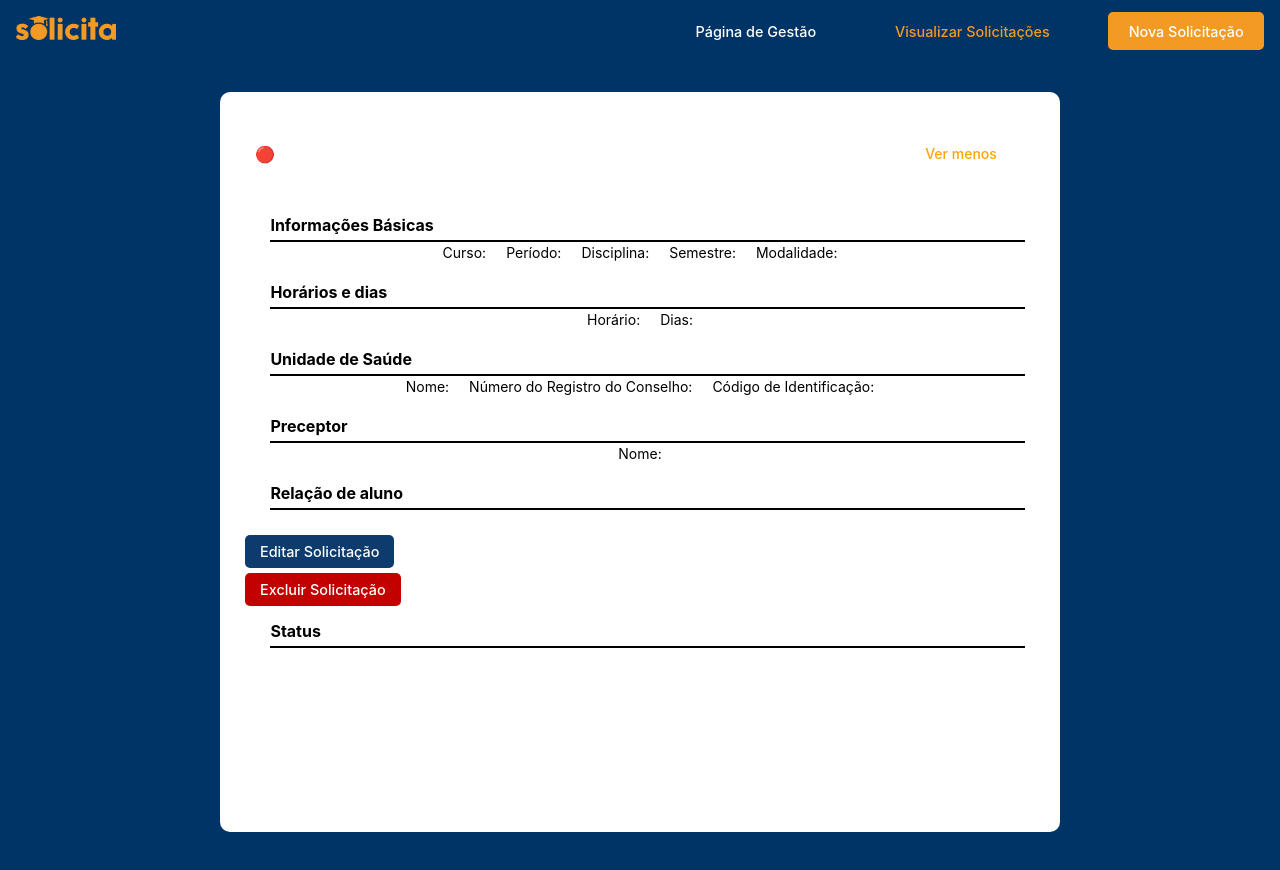
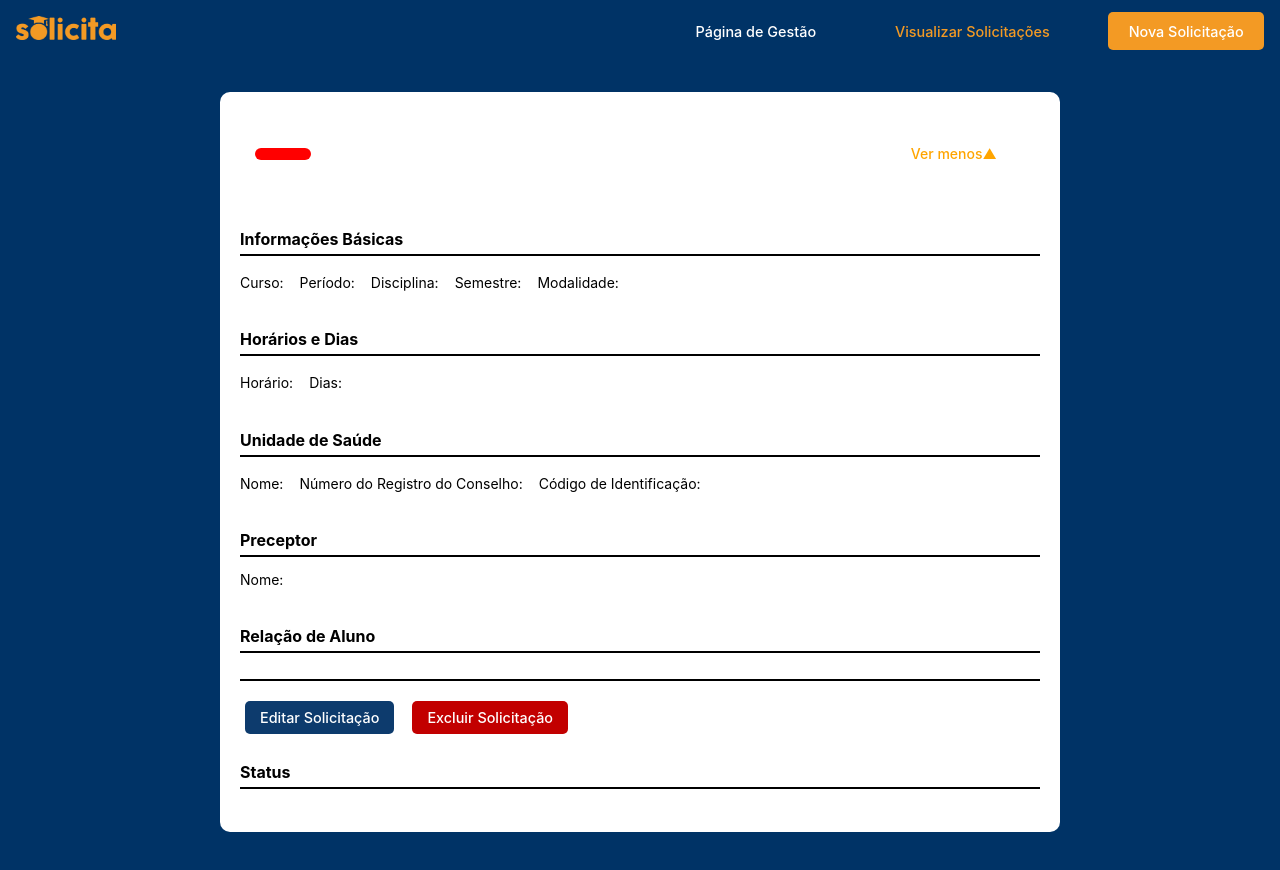
Before and after one commit to laisqueiroz/solicita, a Vue app in the folder frontend/: page /visualizar-solicitacao-VerMais in a window 1280 px wide. Shown: the top 870 px of the page. Built offline with nearby package versions, Linux system fonts and the light colour scheme.

Commit message:
criação da tela de ver mais

```diff
--- a/frontend/src/views/VerMaisVisualizarSolictIE.vue
+++ b/frontend/src/views/VerMaisVisualizarSolictIE.vue
@@ -1,76 +1,66 @@
 <template>
   <div class="container">
     <HeaderIE />
-      <div class="tabela">
+    <form class="tabela">
       <div class="nav">
-          <div>🔴</div>
-          <button class="ver-mais-btn" @click="toggleVerMais">Ver menos</button>
+        <div class="tag-status"></div>
+        <button class="ver-mais-btn" type="button">
+          Ver menos <span class="arrow">▲</span>
+        </button>
       </div>
 
-        <div class="divider"></div>
+      <section>
+        <h2>Informações Básicas</h2>
+        <div class="informations">
+          <p>Curso: </p>
+          <p>Período: </p>
+          <p>Disciplina: </p>
+          <p>Semestre: </p>
+          <p>Modalidade: </p>
+        </div>
+      </section>
 
-        <div class="section">
-          <div class="section-title">Informações Básicas</div>
-          <div class="info-text">
-            <p>Curso:</p>
-            <p>Período:</p>
-            <p>Disciplina:</p>
-            <p>Semestre:</p>
-            <p>Modalidade:</p>
+      <section>
+        <h2>Horários e Dias</h2>
+        <div class="informations">
+          <p>Horário: </p>
+          <p>Dias: </p>
         </div>
+      </section>
+
+      <section>
+        <h2>Unidade de Saúde</h2>
+        <div class="informations">
+          <p>Nome: </p>
+          <p>Número do Registro do Conselho: </p>
+          <p>Código de Identificação: </p>
         </div>
+      </section>
 
-        <div class="divider"></div>
+      <section>
+        <h2>Preceptor</h2>
+        <p>Nome: </p>
+      </section>
 
-        <div class="section">
-          <div class="section-title">Horários e dias</div>
-          <div class="info-text">
-            <p>Horário:</p>
-            <p>Dias:</p>
-          </div>
-        </div>
-
-        <div class="divider"></div>
-
-        <div class="section">
-          <div class="section-title">Unidade de Saúde</div>
-          <div class="info-text">
-            <p>Nome:</p>
-            <p>Número do Registro do Conselho:</p>
-            <p>Código de Identificação:</p>
-          </div>
-        </div>
-
-        <div class="divider"></div>
-
-        <div class="section">
-          <div class="section-title">Preceptor</div>
-          <div class="info-text">
-            <p>Nome:</p>
-          </div>
-        </div>
-
-        <div class="divider"></div>
-
-        <div class="section">
-          <div class="section-title">Relação de aluno</div>
-          <div class="info-text">
-          </div>
-        </div>
+      <section>
+        <h2>Relação de Aluno</h2>
+        <ul>
+          <li v-for="aluno in dados.alunos" :key="aluno.id"> </li>
+        </ul>
+      </section>
 
       <div class="divider"></div>
 
       <div class="buttons">
-          <button class="button edit">Editar Solicitação</button>
-          <button class="button delete">Excluir Solicitação</button>
+        <button class="button edit" type="button">Editar Solicitação</button>
+        <button class="button delete" type="button">Excluir Solicitação</button>
       </div>
 
-        <div class="divider"></div>
-
-        <div class="section">
-          <div class="section-title">Status</div>
-        </div>
-      </div>
+      <section>
+        <h2>Status</h2>
+        <p>{{ dados.status }}</p>
+      </section>
+    </form>
   </div>
 </template>
 
@@ -78,10 +68,19 @@
 import { ref } from 'vue';
 import HeaderIE from '../components/HeaderIE.vue';
 
-  const verMais = ref(false);
-  const toggleVerMais = () => {
-    verMais.value = !verMais.value;
-  };
+const dados = ref({
+  curso: '',
+  periodo: '',
+  disciplina: '',
+  semestre: '',
+  modalidade: '',
+  horario: '',
+  dias: '',
+  unidade: { nome: '', registro: '', codigo: '' },
+  preceptor: '',
+  alunos: [],
+  status: ''
+});
 </script>
 
 <style scoped>
@@ -92,11 +91,13 @@
 
 .tabela {
   width: 800px;
-    height: 700px;
   background-color: #ffffff;
   border-radius: 10px;
   padding: 20px;
+}
 
+.divider {
+  border-bottom: 2px solid black;
 }
 
 .nav {
@@ -107,55 +108,67 @@
   margin-bottom: 10px;
 }
 
+.tag-status {
+  width: 56px;
+  height: 12px;
+  background-color: red;
+  border-radius: 25px 25px;
+}
+
 .ver-mais-btn {
   background: none;
   border: none;
   color: orange;
   font-size: 14px;
   cursor: pointer;
-    padding: 10px
+  padding: 10px;
 }
 
-
-  .section {
-    padding: 10px 15px;
+section {
+  padding: 10px 0;
+  flex-direction: row;
+  text-align: left;
 }
 
-  .section-title {
+h2 {
   font-size: 16px;
   font-weight: bold;
-    text-align: left;
   border-bottom: 2px solid black;
-    width: 98%;
   padding-bottom: 5px;
-    margin-left: auto;
 }
 
-  .info-text p {
+p {
   font-size: 14px;
-    margin: 10px;
-    display: inline;
+  margin: 5px 0;
+}
+
+.informations {
+  display: flex;
+  flex-direction: row;
   text-align: left;
+  gap: 16px;
+}
 
+ul {
+  list-style: none;
+  padding: 0;
 }
 
 .buttons {
+  text-align: center;
   margin-top: 15px;
-    text-align: center;
-    width: 10
-
+  display: flex;
+  flex-direction: row;
+  gap: 8px;
 }
 
 .button {
-
   padding: 8px 15px;
   border: none;
   color: white;
   cursor: pointer;
   margin: 5px;
   border-radius: 5px;
-
-
 }
 
 .edit {
@@ -166,13 +179,11 @@
   background-color: #c20000;
 }
 
-  .delet:hover {
-    background-color:#720303;
+.delete:hover {
+  background-color: #720303;
 }
 
 .edit:hover {
-    background-color:#082647;
+  background-color: #082647;
 }
-
-
 </style>
```
Lines whose indentation alone changed are shown as unchanged.
